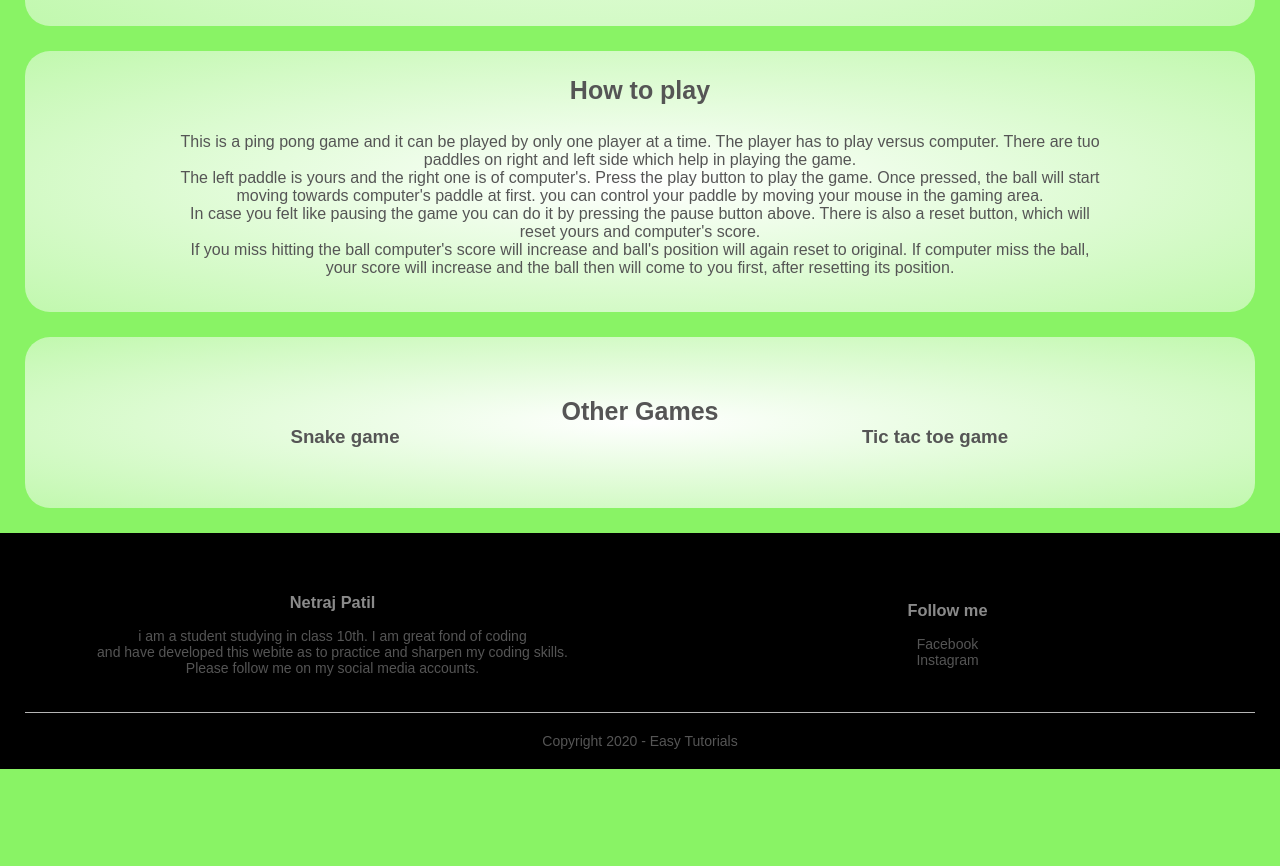
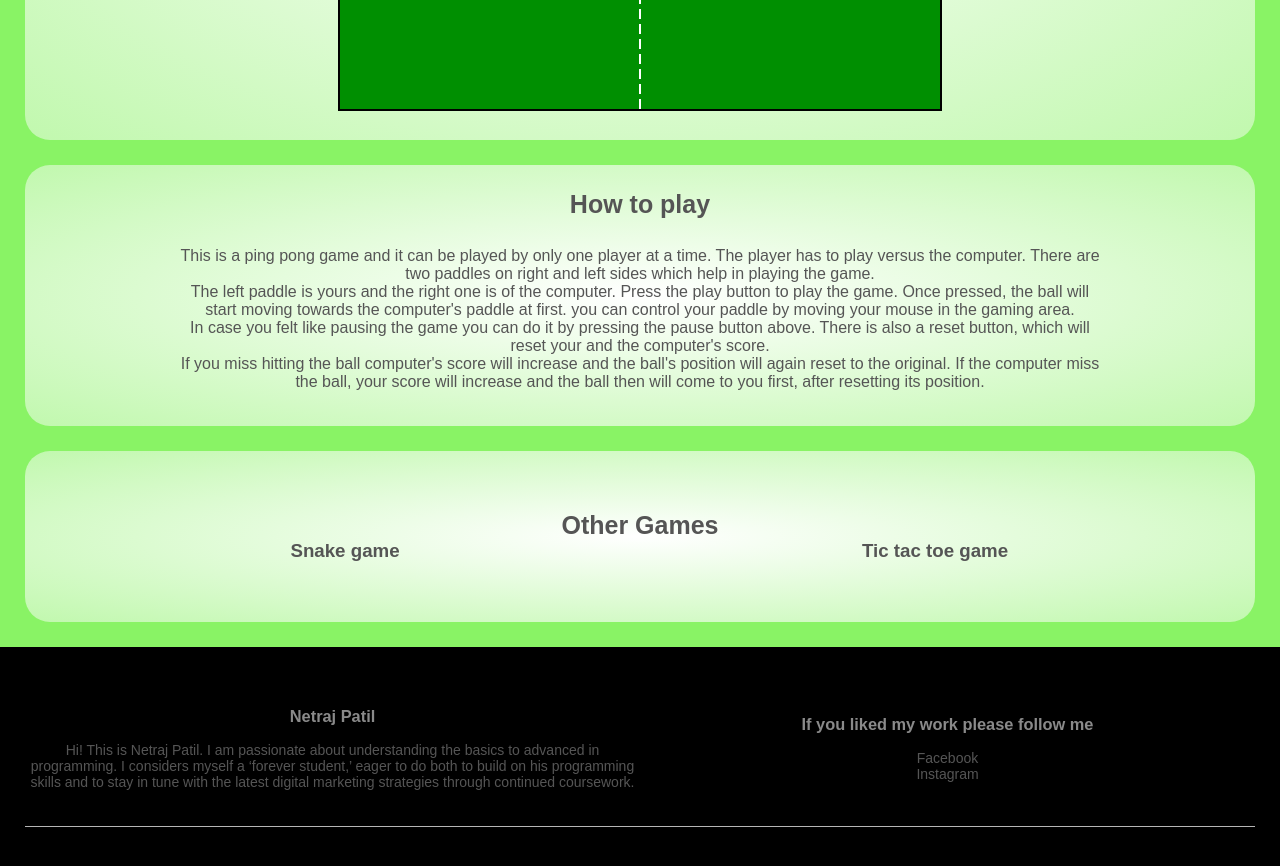
Before and after one commit to netraj-patil/Ping-Pong, a plain HTML site: page index.html in a window 1280 px wide. Shown: the part 1260-2126 px from the top of the page. Before the commit the page ends 2029 px from the top, so only its background shows below. Drawn offline with Linux system fonts and the light colour scheme.

Commit message:
Some minor changes

```diff
--- a/Style.css
+++ b/Style.css
@@ -18,7 +18,7 @@ body{
 }
 nav{
     flex: 1;
-    text-align: right !important;
+    text-align: right ;
 }
 nav ul{
 
--- a/index.html
+++ b/index.html
@@ -12,12 +12,9 @@
         <div class="container">
             <div class="navbar">
                 <div class="logo">
-
-
-
+                    <img src="images/Netraj Logo.png" width="150px">
                 </div>
                 <nav>
-                    <h3 class="name">Netraj Patil</h3>
                     <ul id="MenuItems">
                         <li><a href="#play">Play</a></li>
                         <li><a href="#howtoplay">How to play</a></li>
@@ -61,16 +58,10 @@
         <h2>How to play</h2>
         <br>
         <p>This is a ping pong game and it can be played by only one player at a time.
-            The player has to play versus computer. There are tuo paddles on right and left side
-            which help in playing the game. <br>
-            The left paddle is yours and the right one is of computer's.
-            Press the play button to play the game. Once pressed, the ball will start moving
-            towards computer's paddle at first. you can control your paddle by moving your
-            mouse in the gaming area. <br> In case you felt like pausing the game you can do it by
-            pressing the pause button above. There is also a reset button, which will
-            reset yours and computer's score. <br>
-            If you miss hitting the ball computer's score will increase and ball's position
-            will again reset to original. If computer miss the ball, your score will increase
+            The player has to play versus the computer. There are two paddles on right and left sides which help in playing the game. <br>
+            The left paddle is yours and the right one is of the computer.
+            Press the play button to play the game. Once pressed, the ball will start moving towards the computer's paddle at first. you can control your paddle by moving your mouse in the gaming area. <br> In case you felt like pausing the game you can do it by pressing the pause button above. There is also a reset button, which will reset your and the computer's score. <br>
+            If you miss hitting the ball computer's score will increase and the ball's position will again reset to the original. If the computer miss the ball, your score will increase
             and the ball then will come to you first, after resetting its position.
         </p>
     </div>
@@ -97,13 +88,13 @@
                 <div class="col-2">
                     <h3>Netraj Patil</h3>
                     <br>
-                    <p>i am a student studying in class 10th. I am great fond of coding <br>
-                        and have developed this webite as to practice and sharpen my coding skills. <br>
-                    Please follow me on my social media accounts.</p>
+                    <p>Hi! This is Netraj Patil. I am passionate about understanding the basics to advanced in programming. I considers myself a ‘forever student,’ eager to do both to build on his programming skills and to stay in tune with the latest digital marketing strategies through continued coursework.
+
+                    </p>
                 </div>
 
                 <div class="col-2">
-                    <h3>Follow me</h3>
+                    <h3>If you liked my work please follow me</h3>
                     <br>
                     <ul>
                         <li> <a href="https://www.facebook.com/profile.php?id=100016375352502">Facebook</a></li>
@@ -117,7 +108,6 @@
             <br>
             <hr>
 
-            <p class="copyright">Copyright 2020 - Easy Tutorials</p>
         </div>
     </div>
 
```
Also changed, not shown: images/Netraj Logo.png (added).
